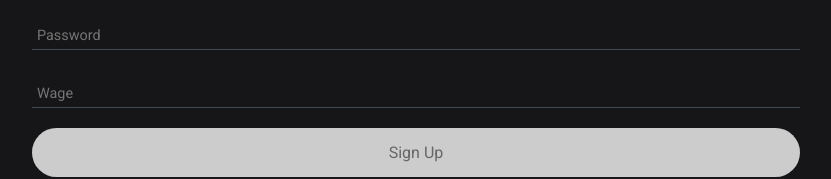
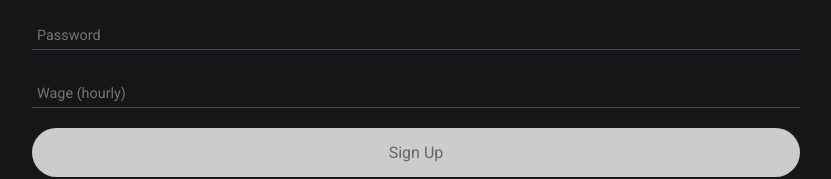
Before and after one commit to Daniel5040/paycheck-tracker-client, a Vue app: page /login in a window 1280 px wide. Both pictures are taken after a click on the element "Sign up". Shown: the part 496-675 px from the top of the page, without its empty margins (224-1055 px from the left). Built offline with nearby package versions, Linux system fonts and the light colour scheme.

Commit message:
design changes and bug fixes

```diff
--- a/src/App.vue
+++ b/src/App.vue
@@ -41,6 +41,17 @@ export default {
   font-family: Roboto, sans-serif;
 }
 
+body {
+  // Safari, Chrome, Opera
+  -ms-overflow-style: none;
+  scrollbar-width: none;
+
+  // IE, Edge, Firefox
+  &::-webkit-scrollbar {
+    display: none;
+  }
+}
+
 h1,
 h2,
 h3,
@@ -54,6 +65,20 @@ button {
 body {
   margin-bottom: 55px;
   background: $primary-color;
+}
+
+input {
+  // Chrome, Safari, Edge, Opera
+  &::-webkit-outer-spin-button,
+  &::-webkit-inner-spin-button {
+    -webkit-appearance: none;
+    margin: 0;
+  }
+
+  // Firefox
+  &[type='number'] {
+    -moz-appearance: textfield;
+  }
 }
 
 button {
--- a/src/components/RegisterModule.vue
+++ b/src/components/RegisterModule.vue
@@ -48,9 +48,10 @@
     </div>
     <input
       class="input"
-      type="text"
+      type="number"
+      step=".01"
       v-model.trim="$v.wage.$model"
-      placeholder="Wage"
+      placeholder="Wage (hourly)"
       @blur="$v.wage.$touch()"
       :class="{ 'input-error': $v.wage.$error }"
     />
@@ -81,7 +82,7 @@ export default {
       name: '',
       email: '',
       password: '',
-      wage: '',
+      wage: null,
       error: null
     }
   },
@@ -102,7 +103,7 @@ export default {
           name: this.name,
           email: this.email,
           password: this.password,
-          wage: this.wage ? +this.wage : null
+          wage: this.wage
         }
         await this.register(user)
         setTimeout(() => (this.error = null), 500)
--- a/src/components/SettingsDeleteAccount.vue
+++ b/src/components/SettingsDeleteAccount.vue
@@ -44,16 +44,25 @@ export default {
     email: { required, email }
   },
   methods: {
-    ...mapActions(['deleteAccount']),
+    ...mapActions([
+      'deleteAccount',
+      'logoutWorkday',
+      'logoutPaycheck',
+      'logoutUser'
+    ]),
     async submitForm() {
       this.$v.$touch()
       if (this.$v.$invalid) {
         this.error = 'Please fill out the form correctly.'
+      } else if (this.email !== localStorage.getItem('email')) {
+        this.error = 'Please Enter your email'
       } else {
         await this.deleteAccount(this.id)
         setTimeout(() => (this.error = null), 500)
         if (!this.userError) {
-          this.$emit('closeModal')
+          this.logoutWorkday()
+          this.logoutPaycheck()
+          this.logoutUser()
         }
       }
     }
--- a/src/components/SettingsUpdateInfo.vue
+++ b/src/components/SettingsUpdateInfo.vue
@@ -22,9 +22,10 @@
     </div>
     <input
       class="input"
-      type="text"
+      type="number"
+      step=".01"
       v-model.trim="$v.user.wage.$model"
-      placeholder="Wage"
+      placeholder="Wage (hourly)"
       @blur="$v.user.wage.$touch()"
       :class="{ 'input-error': $v.user.wage.$error }"
     />
--- a/src/views/PaycheckDetail.vue
+++ b/src/views/PaycheckDetail.vue
@@ -57,6 +57,7 @@ export default {
   justify-content: flex-start;
   margin-top: 10px;
   margin-bottom: -25px;
+  cursor: pointer;
 
   .material-icons {
     font-size: 40px;
--- a/src/views/Paychecks.vue
+++ b/src/views/Paychecks.vue
@@ -24,7 +24,7 @@
     </span>
     <div v-else class="m10">
       <span class="orange">
-        Double tap a paycheck to see detailed information
+        Double click or tap a paycheck to see detailed information
       </span>
       <PaycheckList
         v-for="paycheck in paychecks"
```
